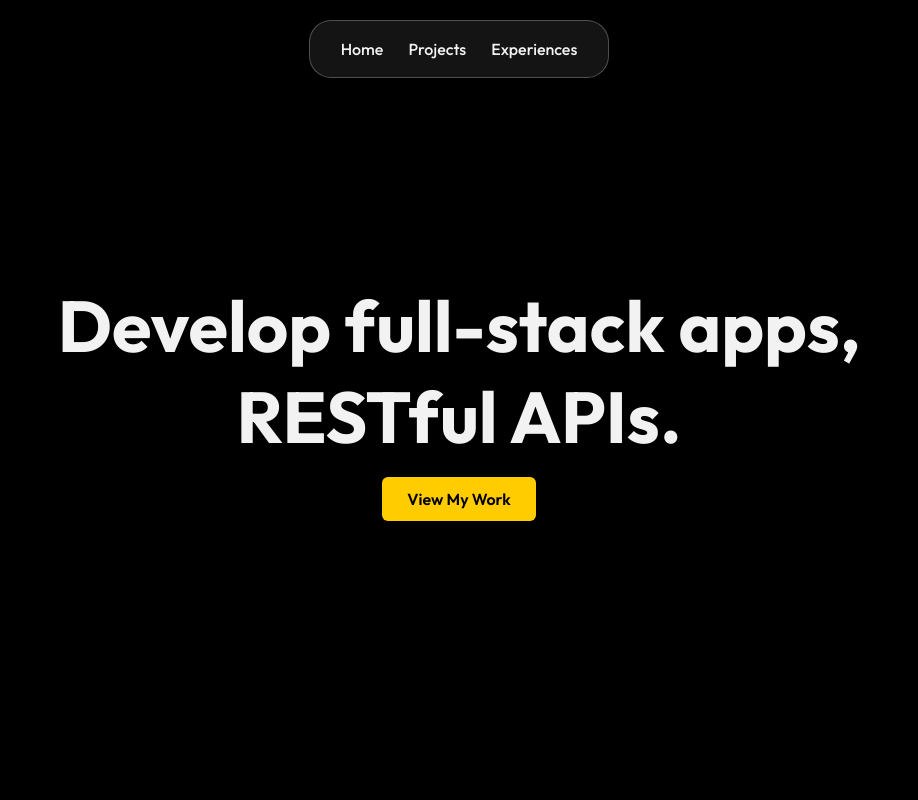
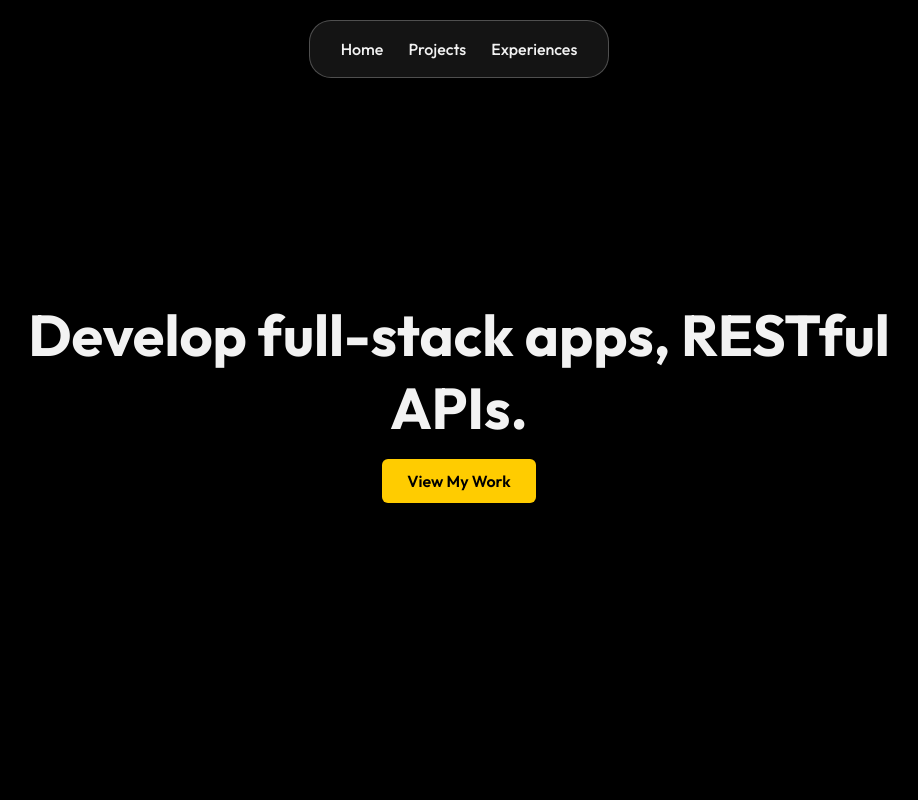
Before and after one commit to mooojn/moon-folio, a Next.js app: page / in a window 1280 px wide. Shown: the top 800 px of the page, without its empty margins (181-1099 px from the left). Built offline with nearby package versions, Linux system fonts and the light colour scheme.

Commit message:
fix size

```diff
--- a/src/styles/hero.module.css
+++ b/src/styles/hero.module.css
@@ -23,7 +23,7 @@
 }
 
 .hero h1 {
-  font-size: 4.5rem;
+  font-size: 3.6rem;
   width: 75%;
   margin-bottom: 15px;
   z-index: 1;
```
